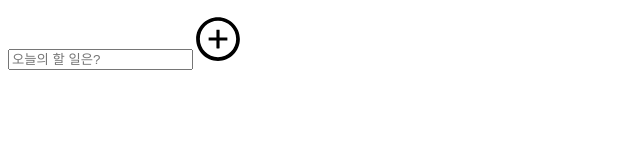
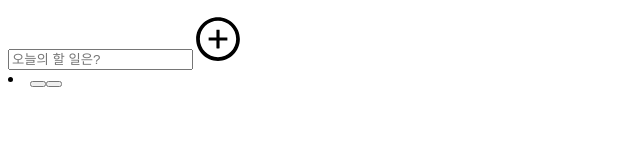
Before and after one commit to codeit-bootcamp-frontend/andy-sally-todolist, a React (Vite) app: page / in a window 1280 px wide. Both pictures are taken after a click on the icon 218 px from the left and 178 px from the top of the page. Shown: the part 140-300 px from the top of the page, without its empty margins (0-640 px from the left). Built offline with nearby package versions, Linux system fonts and the light colour scheme.

Commit message:
feat: ToDoList 및 ListItem 삭제 기능 구현

```diff
--- a/src/App.jsx
+++ b/src/App.jsx
@@ -1,6 +1,7 @@
 import { useState } from "react";
 import Header from "./components/Header";
 import ToDoInput from "./components/ToDoInput";
+import ToDoList from "./components/ToDoList";
 
 function App() {
   const [createdDate] = useState(new Date());
@@ -10,15 +11,21 @@ function App() {
     return `${date.getFullYear()}. ${date.getMonth() + 1}. ${date.getDate()}`;
   }
 
-  function addListItem(value) {
-    if (!value) return;
-    setList([...list, value]);
+  function addListItem(inputObject) {
+    if (!inputObject) return;
+    setList([...list, inputObject]);
+  }
+
+  function deleteListItem(id) {
+    const nextList = list.filter((object) => object.id !== id);
+    setList(nextList);
   }
 
   return (
     <>
       <Header createdDate={makePrettyDate(createdDate)} />
       <ToDoInput onAdd={addListItem} />
+      <ToDoList list={list} onDelete={deleteListItem} />
     </>
   );
 }
--- /dev/null
+++ b/src/components/ToDoList.jsx
@@ -0,0 +1,12 @@
+import ToDoListItem from "./ToDoListItem";
+function ToDoList({ list, onDelete }) {
+  return (
+    <div>
+      {list.map((item) => (
+        <ToDoListItem id={item.id} content={item.content} onDelete={onDelete} />
+      ))}
+    </div>
+  );
+}
+
+export default ToDoList;
--- /dev/null
+++ b/src/components/ToDoListItem.jsx
@@ -0,0 +1,17 @@
+// <ToDoListItem />
+function ToDoListItem({ id, content, onDelete }) {
+  function handleDeleteItem() {
+    onDelete(id);
+  }
+
+  return (
+    <li id={id}>
+      <button />
+      {content}
+      <button onClick={handleDeleteItem} />
+    </li>
+  );
+}
+
+// <ToDoListItem id={id} content={} onDelete={onDelete}/>
+export default ToDoListItem;
```
Also changed, not shown: src/components/ToDoInput.css (deleted).
